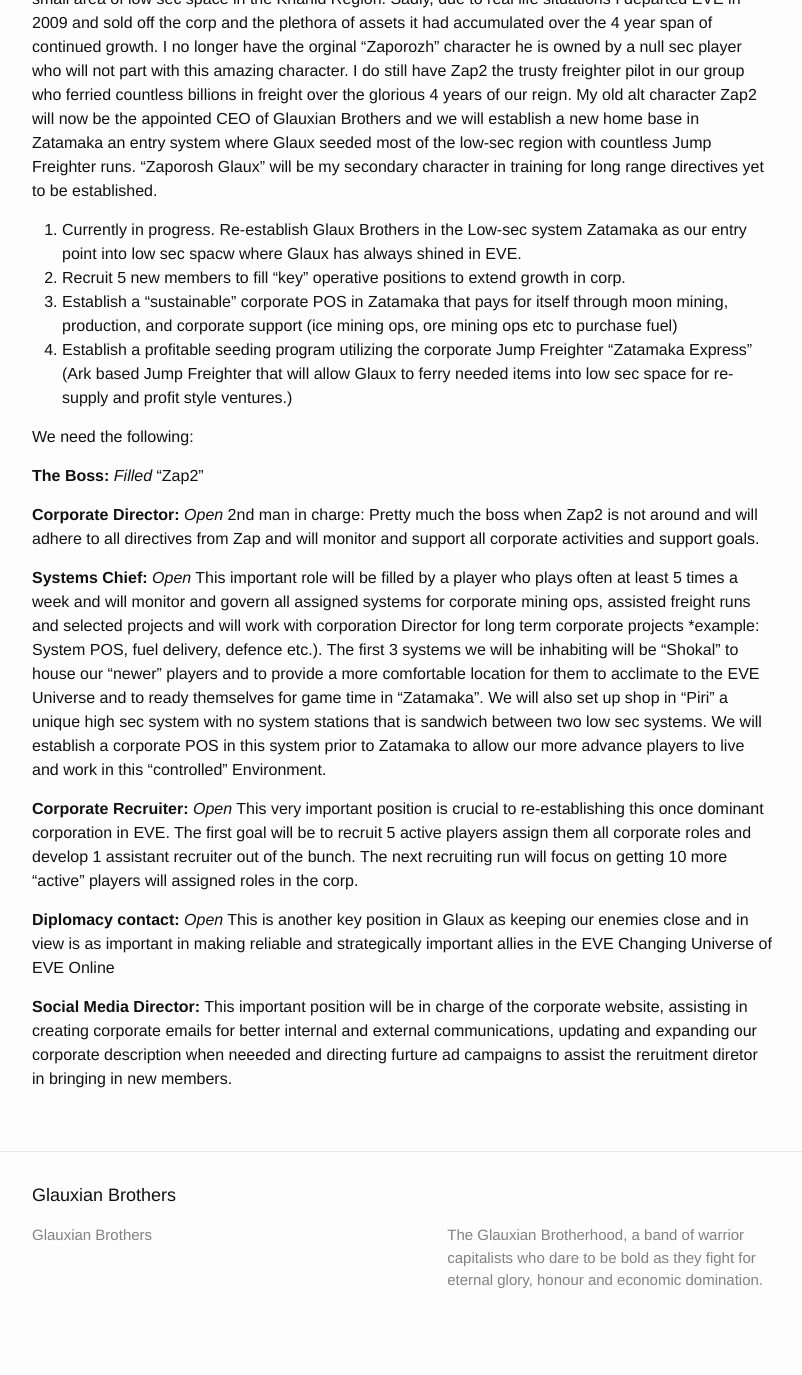
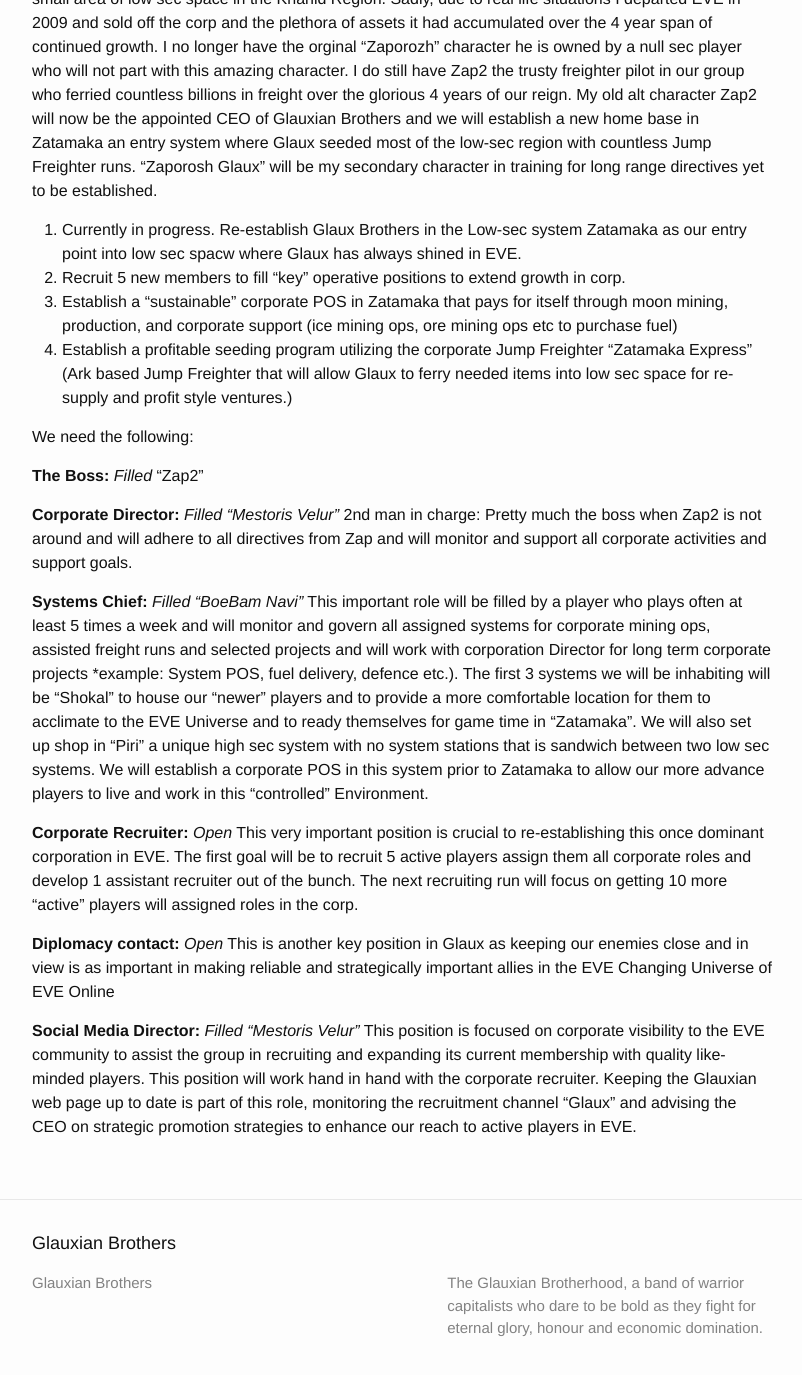
Before and after one commit to glauxian/glauxian.github.io, a Jekyll site: the page built from _posts/2015-06-09-open-letter-of-introduction.markdown, in a window 1280 px wide and 1400 px high, scrolled down 309 px. Shown: the top 1375 px of the window, without its empty margins (238-1040 px from the left). Built offline with Jekyll 4.4.1, drawn with Linux system fonts in a browser that asks for light colours; before the commit the page ends 1661 px from its top, so only the background shows below that.

Commit message:
Update letter of introduction

```diff
--- a/_posts/2015-06-09-open-letter-of-introduction.markdown
+++ b/_posts/2015-06-09-open-letter-of-introduction.markdown
@@ -40,11 +40,13 @@ We need the following:
 
 **The Boss:** _Filled_ "Zap2"
 
-**Corporate Director:** _Open_ 2nd man in charge:  Pretty much the boss when
+**Corporate Director:** _Filled "Mestoris Velur"_ 2nd man in charge:
+Pretty much the boss when
 Zap2 is not around and will adhere to all directives from Zap and will
 monitor and support all corporate activities and support goals.
 
-**Systems Chief:** _Open_ This important role will be filled by a player who
+**Systems Chief:** _Filled "BoeBam Navi"_ This important role will be
+filled by a player who
 plays often at least 5 times a week and will monitor and govern all
 assigned systems for corporate mining ops, assisted freight runs and
 selected projects and will work with corporation Director for long term
@@ -70,8 +72,10 @@ keeping our enemies close and in view is as important in making reliable
 and strategically important allies in the EVE Changing Universe of EVE
 Online
 
-**Social Media Director:** This important position will be in charge of
-the corporate website, assisting in creating corporate emails for better
-internal and external communications, updating and expanding our corporate
-description when neeeded and directing furture ad campaigns to assist the
-reruitment diretor in bringing in new members.
+**Social Media Director:** _Filled "Mestoris Velur"_ This position is focused
+on corporate visibility to the EVE community to assist the group in recruiting
+and expanding its current membership with quality like-minded players. This
+position will work hand in hand with the corporate recruiter. Keeping the
+Glauxian web page up to date is part of this role, monitoring the recruitment
+channel "Glaux" and advising the CEO on strategic promotion strategies to
+enhance our reach to active players in EVE.
```
